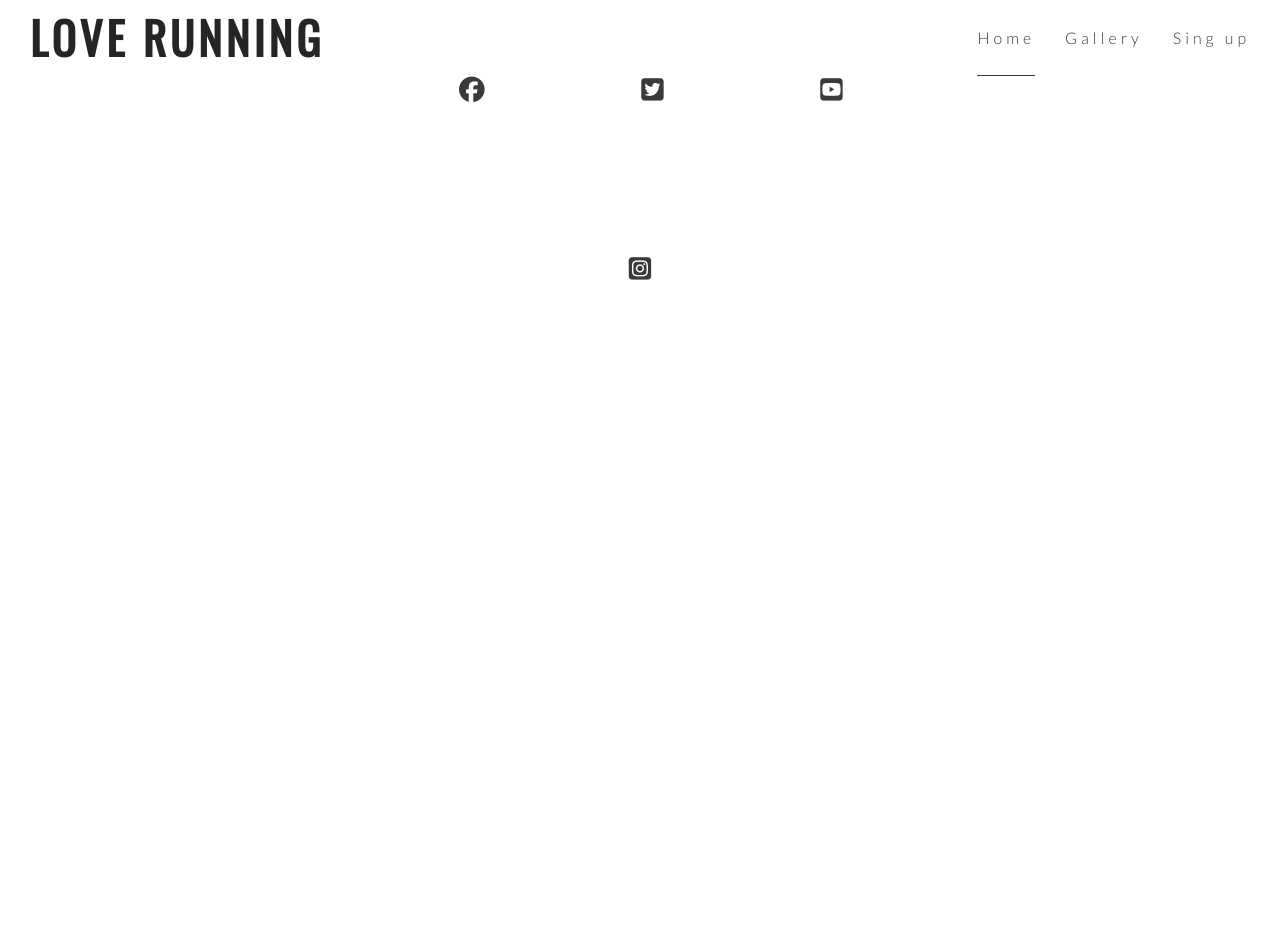
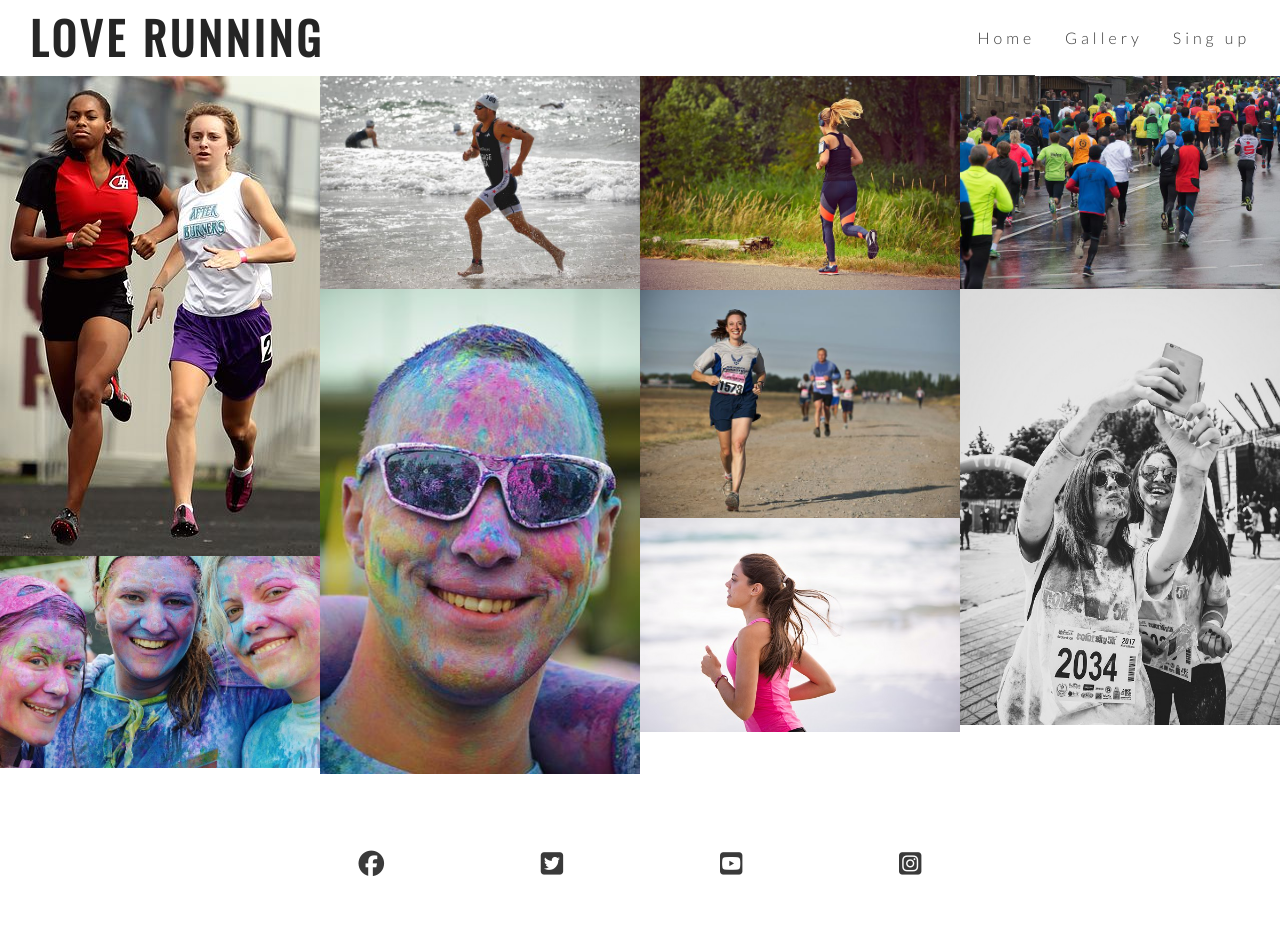
Before and after one commit to TonnyG95/love-running, a plain HTML site: page gallery.html in a window 1280 px wide. Before the commit the page ends 800 px from the top, so only its background shows below. Drawn offline with nearby package versions, Linux system fonts and the light colour scheme.

Commit message:
Add a gallery images and style

```diff
--- a/assets/css/style.css
+++ b/assets/css/style.css
@@ -237,3 +237,14 @@ footer {
     padding: 5%;
     color: #3a3a3a;
 }
+
+#photos {
+    clear: both;
+    line-height: 0;
+    column-count: 4;
+    column-gap: 0;
+}
+
+#photos > img {
+    width: 100%;
+}
--- a/gallery.html
+++ b/gallery.html
@@ -23,6 +23,17 @@
 
     </header>
 
+    <section id="photos">
+        <img src="assets/images/athletes.jpg" alt="Two athlets running together">
+        <img src="assets/images/girls.jpg" alt="Three girls at charity paint runing festival">
+        <img src="assets/images/runner3.jpg" alt="Solo male jogging at the beach">
+        <img src="assets/images/man.jpg" alt="Man at charity paint runing festival">
+        <img src="assets/images/runner1.jpg" alt="Solo female runner jogging through phonix park">
+        <img src="assets/images/runner2.jpg" alt="Runners competing in marathon">
+        <img src="assets/images/runner4.jpg" alt="Solo female jogging at the beach">
+        <img src="assets/images/running_gang.jpg" alt="Large group of runners takes a part in marathon on rainy day">
+        <img src="assets/images/mud-run.jpg" alt="Two women runners taking a muddy selfie affter Mud runners championship">
+    </section>
 
     <footer>
         <ul class="social-networks">
```
Also changed, not shown: assets/images/athletes.jpg (added), assets/images/girls.jpg (added), assets/images/man.jpg (added), assets/images/mud-run.jpg (added), assets/images/runner1.jpg (added), assets/images/runner2.jpg (added), assets/images/runner3.jpg (added), assets/images/runner4.jpg (added), assets/images/running_gang.jpg (added).
